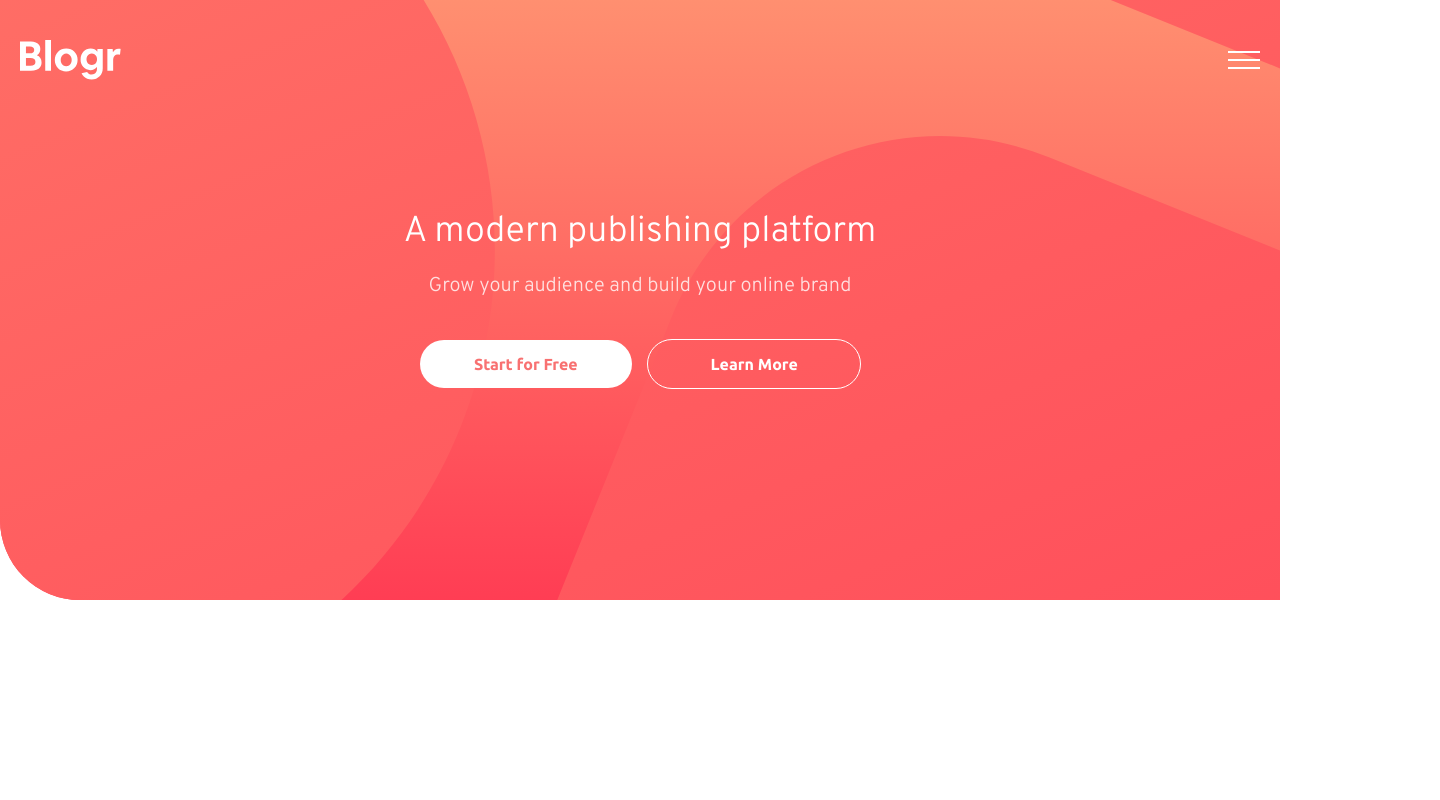
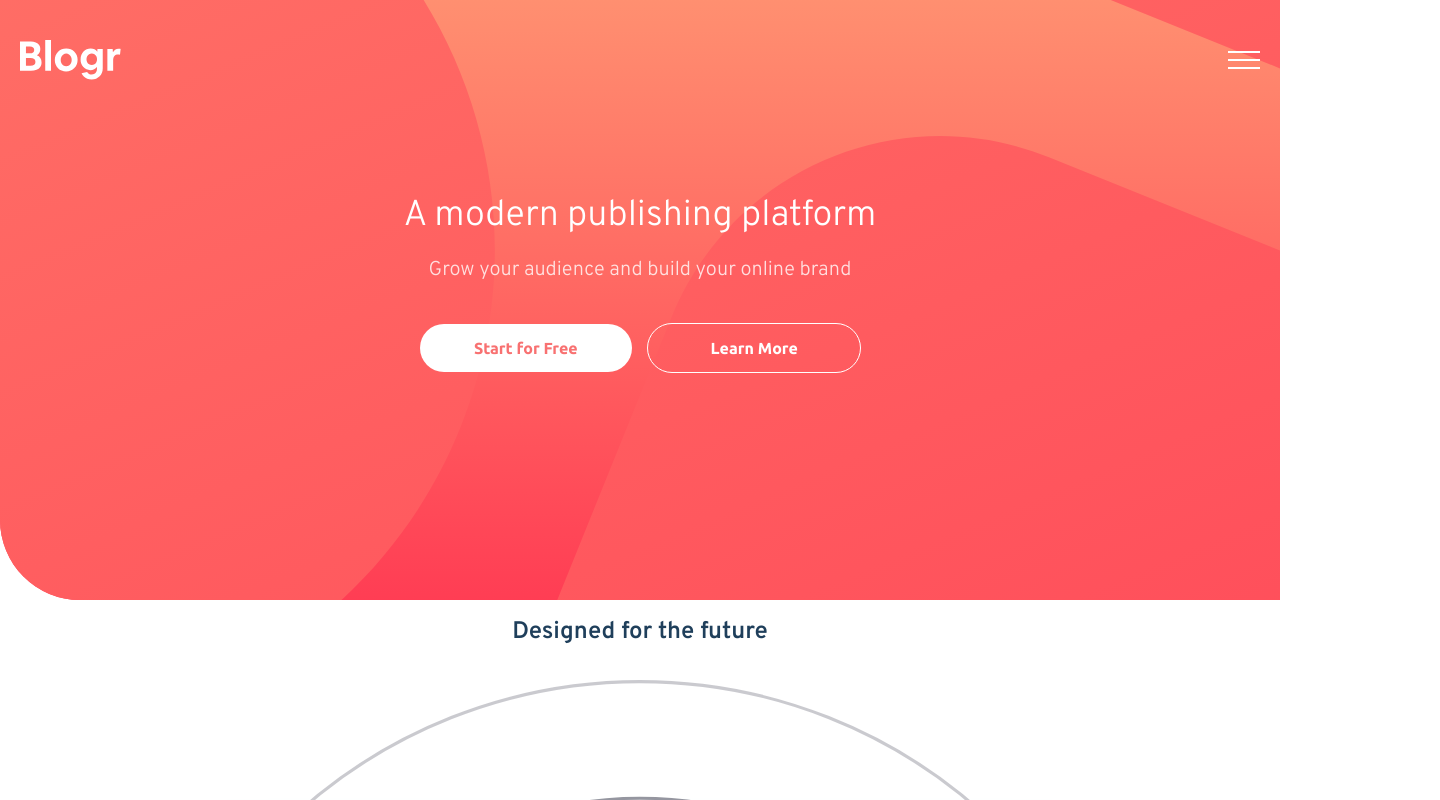
Before and after one commit to kujerocoding/blogr-landing-page, a React (Vite) app: page / in a window 1280 px wide. Shown: the top 800 px of the page, 1440 px wide, since content can reach past the window. Built offline with nearby package versions, Linux system fonts and the light colour scheme.

Commit message:
Create Body component, add elements and style it

```diff
--- a/src/App.jsx
+++ b/src/App.jsx
@@ -1,12 +1,17 @@
 import React from 'react'
+import Body from './components/Body'
 import Header from './components/Header'
 import Hero from './components/Hero'
 
 const App = () => {
   return (
-    <div className='app--container relative'>
+    <div className='app relative'>
+      <div className='absolute w-full h-[600px] rounded-bl-[80px] bg-gradient-to-t from-lightred to-verylightred overflow-hidden'>
+        <img className='absolute bottom-5 left-[100px] scale-[3] z-0' src="./src/assets/images/bg-pattern-intro-mobile.svg" alt="Round background pattern" />
+      </div>
       <Header />
       <Hero />
+      <Body />
     </div>
   )
 }
--- /dev/null
+++ b/src/components/Body.jsx
@@ -0,0 +1,40 @@
+import React from 'react'
+
+const Body = () => {
+  return (
+    <main className='absolute mt-24 text-center flex justify-center flex-col items-center'>
+
+      <h2 className='px-10'>Designed for the future</h2>
+
+      <div>
+        <img className='w-full' src="./src/assets/images/illustration-editor-mobile.svg" alt="editor illustration"/>
+        <h2>Introducing an extensible editor</h2>
+        <p>Blogr features an exceedingly intuitive interface which lets you focus on one thing: creating content. The editor supports management of multiple blogs and allows easy manipulation of embeds such as images, videos, and Markdown. Extensibility with plugins and themes provide easy ways to add functionality or change the looks of a blog.</p>
+        <h2>Robust content management</h2>
+        <p>Flexible content management enables users to easily move through posts. Increase the usability of your blog by adding customized categories, sections, format, or flow. With this functionality, you're in full control.</p>
+      </div>
+
+
+      <div className='relative w-full bg-darkblue rounded-tr-[80px] rounded-bl-[80px] py-32 mt-60'>
+
+        <img className='absolute -top-44 left-0 z-20' src="./src/assets/images/illustration-phones.svg" alt="phones illustration" />
+        <div className='absolute w-full h-full top-0 overflow-hidden rounded-[inherit]'>
+            <img className='absolute -top-32 scale-150' src="./src/assets/images/bg-pattern-circles.svg" alt="circles pattern" />
+        </div>
+        <h2 className='relative z-20 text-white text-4xl pt-10'>State of the Art Infrastructure</h2>
+        <p className='relative z-20 text-white'>ith reliability and speed in mind, worldwide data centers provide the backbone for ultra-fast connectivity. This ensures your site will load instantly, no matter where your readers are, keeping your site competitive.</p>
+      </div>
+
+      <div className='my-24'>
+        <img className='py-10 scale-125 w-full' src="./src/assets/images/illustration-laptop-mobile.svg" alt="laptop illustration" />
+        <h2>Free, open, simple</h2>
+        <p>Blogr is a free and open source application backed by a large community of helpful developers. It supports features such as code syntax highlighting, RSS feeds, social media integration, third-party commenting tools, and works seamlessly with Google Analytics. The architecture is clean and is relatively easy to learn.</p>
+        <h2> Powerful tooling</h2>
+        <p>Batteries included. We built a simple and straightforward CLI tool that makes customization and deployment a breeze, but capable of producing even the most complicated sites.</p>
+      </div>
+
+    </main>
+  )
+}
+
+export default Body
--- a/src/components/Header.jsx
+++ b/src/components/Header.jsx
@@ -11,7 +11,7 @@ const Header = () => {
   }
 
   return (
-    <header className='relative pt-10 w-full  px-5 z-10'>
+    <header className='relative pt-10 w-full px-5 z-20'>
       <div className='flex justify-between items-center'>
         <img src="/src/assets/images/logo.svg" alt="Blogr logo" />
         <img src={`/src/assets/images/${!isMenuOpen ? 'icon-hamburger' : 'icon-close'}.svg`}
--- a/src/components/Hero.jsx
+++ b/src/components/Hero.jsx
@@ -2,11 +2,11 @@ import React from 'react'
 
 const Hero = () => {
   return (
-    <div className='absolute top-0 w-full h-[600px] p-5 rounded-bl-[80px] bg-gradient-to-t from-lightred to-verylightred overflow-hidden flex flex-col justify-center items-center text-center text-white'>
+    <div className='flex flex-col justify-center items-center text-center text-white my-24'>
 
-       <img className='absolute bottom-5 left-[100px] scale-[3]' src="./src/assets/images/bg-pattern-intro-mobile.svg" alt="Round background pattern" />
 
-       <div className='absolute p-5'>
+
+       <div className='p-5 z-10'>
             <h1 className='text-4xl'>A modern <span className='whitespace-nowrap md:whitespace-normal'>publishing platform</span> </h1>
             <p className='mt-5 text-xl opacity-80'>Grow your audience and build your online brand</p>
             <div className='hero--btns mt-10 w-full px-4 flex justify-between gap-4'>
--- a/src/index.css
+++ b/src/index.css
@@ -22,4 +22,14 @@
     .hero--btns{
         font-family: 'Ubuntu', sans-serif;
     }
+
+    h2{
+        @apply my-8 font-semibold text-2xl px-10 text-darkblue;
+    }
+
+    main p{
+        @apply px-9 text-grayishblue;
+    }
+
+
 }
--- a/tailwind.config.cjs
+++ b/tailwind.config.cjs
@@ -9,13 +9,16 @@ module.exports = {
       colors:{
         verylightred: 'hsl(13, 100%, 72%)',
         lightred: 'hsl(353, 100%, 62%)',
-        darkblue: 'hsl(208, 49%, 24%)'
+        darkblue: 'hsl(208, 49%, 24%)',
+        grayishblue: 'hsl(207, 13%, 34%)',
+        desaturatedblue: 'hsl(237, 23%, 32%)'
       },
       lineHeight:{
         '12': '3rem'
       },
       backgroundImage:{
-        'hero-pattern': "url('/src/assets/images/bg-pattern-intro-mobile.svg')"
+        'hero-pattern': "url('/src/assets/images/bg-pattern-intro-mobile.svg')",
+        'circles-pattern': "url('/src/assets/images/bg-pattern-circles.svg')"
       }
     },
   },
```
